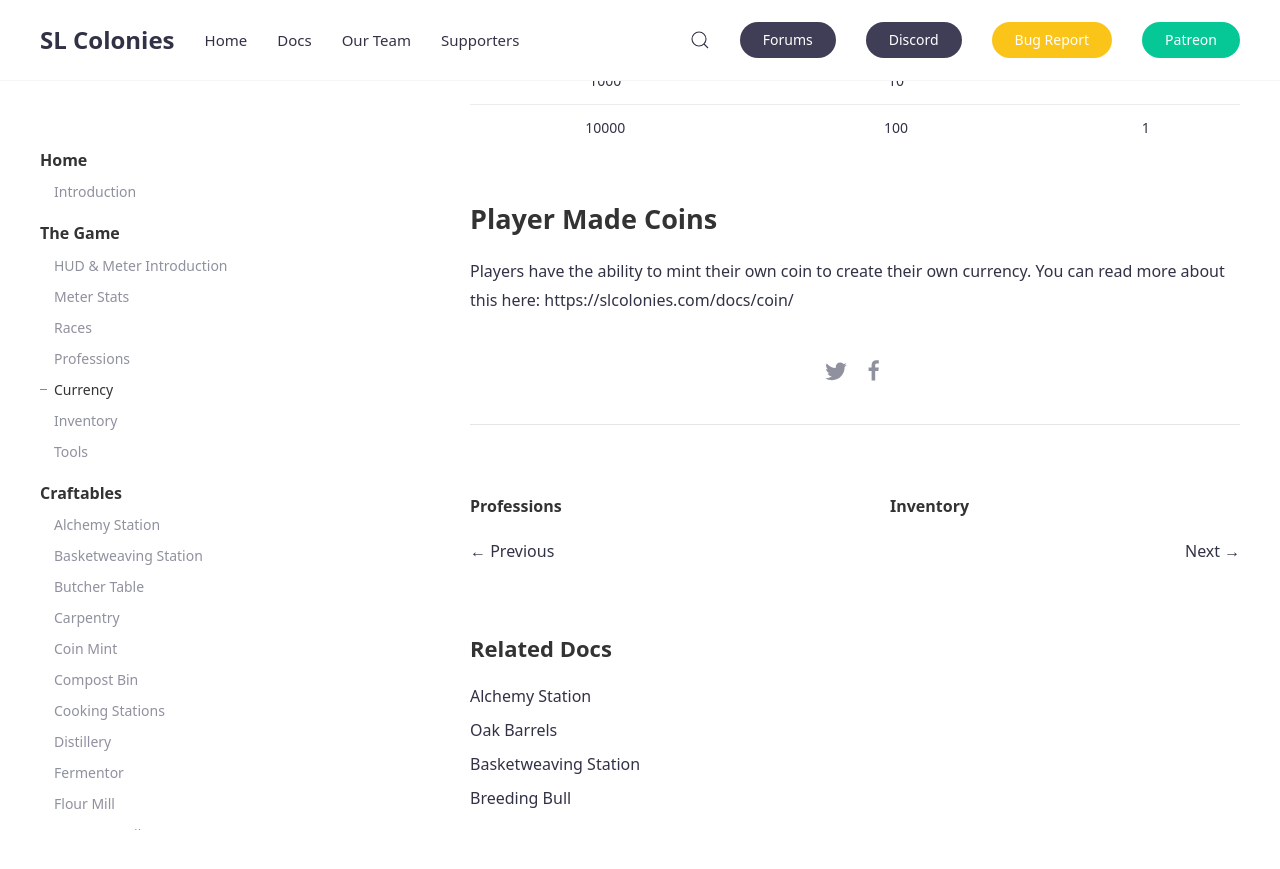
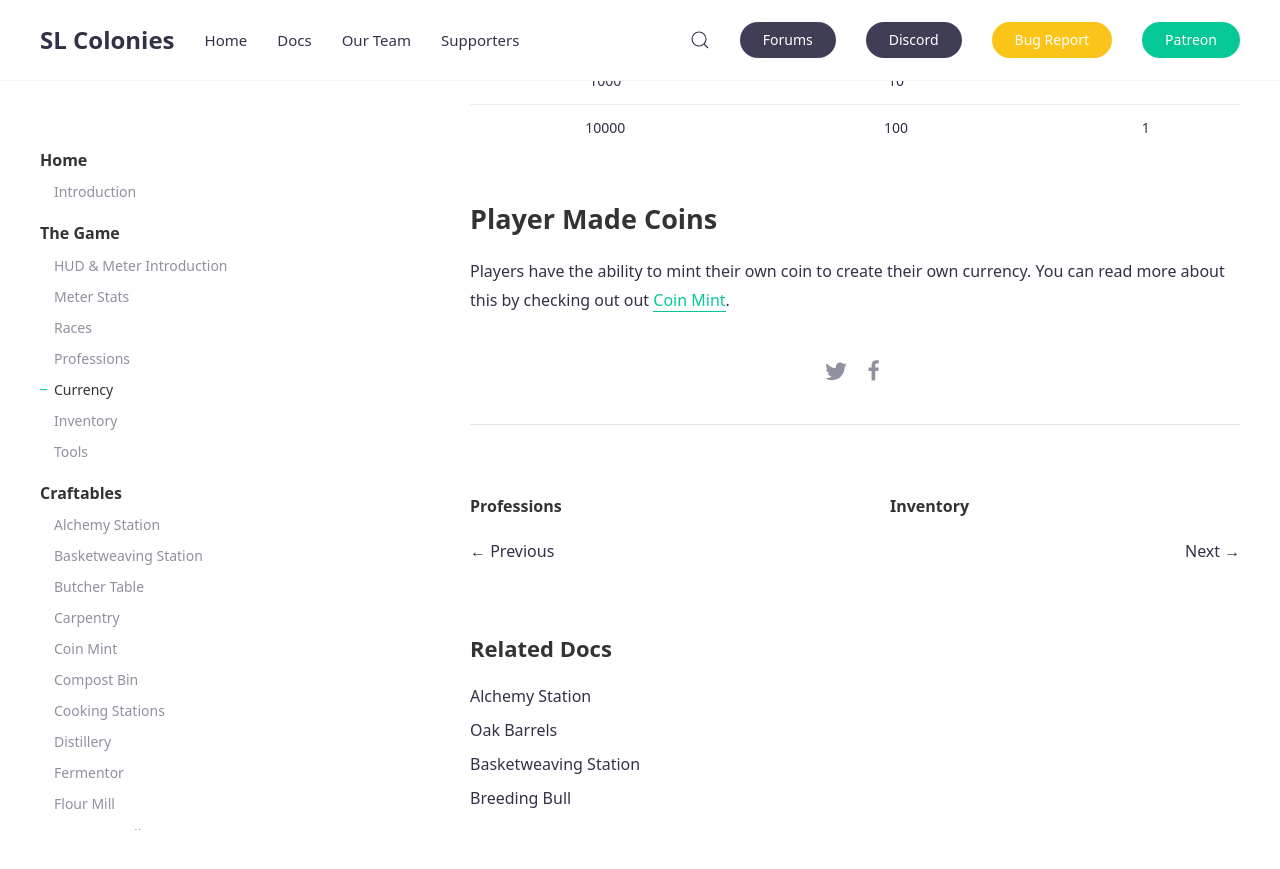
Before and after one commit to SLColonies/Public, a Jekyll site: the page built from _docs/currency.md, in a window 1280 px wide and 900 px high, scrolled down 1255 px. Shown: the top 869 px of the window. Built offline with Jekyll 4.4.1, drawn with Linux system fonts in a browser that asks for light colours; comment, search, counter and statistics services are not loaded.

Commit message:
Update currency.md

```diff
--- a/_docs/currency.md
+++ b/_docs/currency.md
@@ -26,4 +26,4 @@ Value of coins to L$ then is completely player driven again and will go up and d
 | 10000  |  100   |  1   |
 
 ## Player Made Coins
-Players have the ability to mint their own coin to create their own currency. You can read more about this here: https://slcolonies.com/docs/coin/
+Players have the ability to mint their own coin to create their own currency. You can read more about this by checking out out [Coin Mint](https://slcolonies.com/docs/coin/).
```
